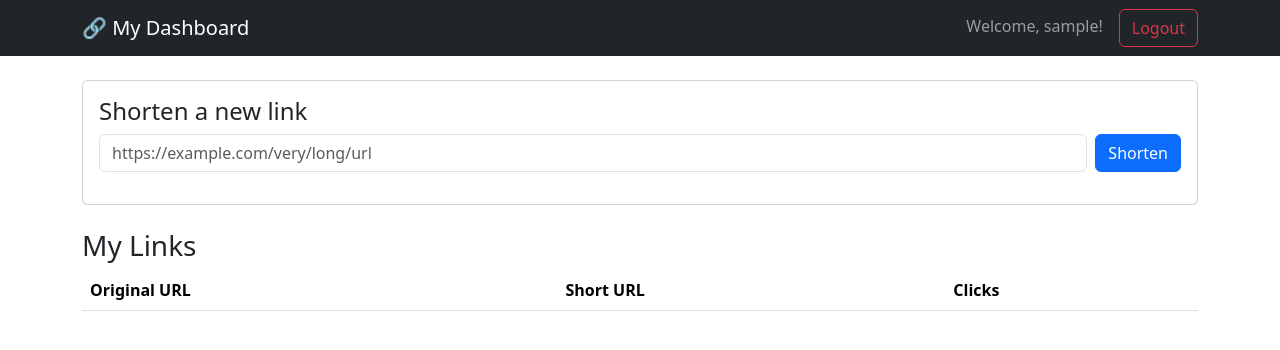
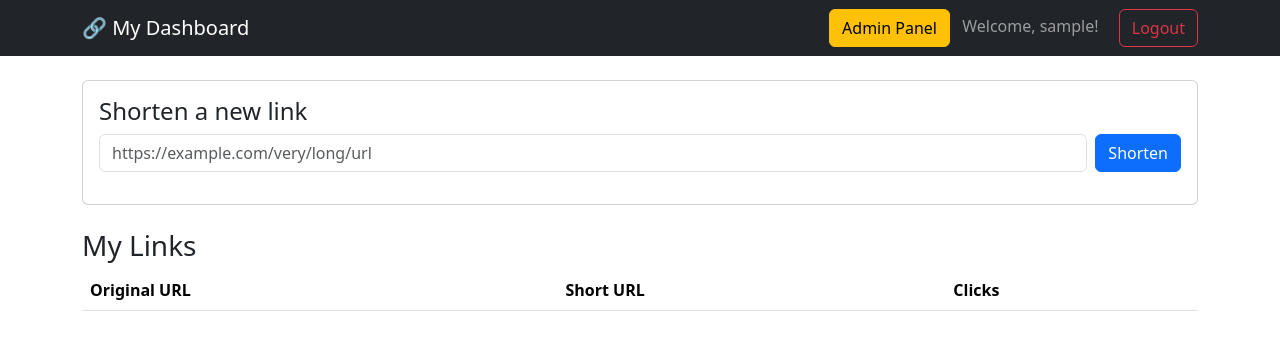
Before and after one commit to nahid270/Link-Shotnear-, a plain HTML site: page templates/dashboard.html in a window 1280 px wide. Drawn offline with nearby package versions, Linux system fonts and the light colour scheme; no server answers; sample sign-in values are in the browser's storage.

Commit message:
Update dashboard.html

```diff
--- a/templates/dashboard.html
+++ b/templates/dashboard.html
@@ -6,7 +6,12 @@
 <body>
     <nav class="navbar navbar-dark bg-dark"><div class="container">
         <a class="navbar-brand" href="/">🔗 My Dashboard</a>
-        <div><span class="navbar-text me-3" id="welcome-user"></span><button class="btn btn-outline-danger" onclick="logout()">Logout</button></div>
+        <div>
+            <!-- অ্যাডমিন বাটনটি এখানে দেখানো হবে -->
+            <div id="admin-link-placeholder" class="d-inline-block"></div>
+            <span class="navbar-text me-3" id="welcome-user"></span>
+            <button class="btn btn-outline-danger" onclick="logout()">Logout</button>
+        </div>
     </div></nav>
     <div class="container mt-4">
         <div class="card mb-4"><div class="card-body">
@@ -26,8 +31,21 @@
     <script>
         const token = localStorage.getItem('jwt_token');
         if (!token) { window.location.href = '/login-page'; }
+
         document.getElementById('welcome-user').innerText = `Welcome, ${localStorage.getItem('username')}!`;
-        function logout() { localStorage.removeItem('jwt_token'); localStorage.removeItem('username'); window.location.href = '/'; }
+
+        function logout() {
+            localStorage.clear(); // সবকিছু মুছে ফেলবে
+            window.location.href = '/';
+        }
+
+        // --- নতুন কোড: অ্যাডমিন বাটন দেখানোর জন্য ---
+        const isAdmin = localStorage.getItem('is_admin');
+        if (isAdmin === 'true') {
+            document.getElementById('admin-link-placeholder').innerHTML =
+                `<a href="/admin-panel" class="btn btn-warning me-2">Admin Panel</a>`;
+        }
+        // ------------------------------------------
 
         async function fetchLinks() {
             const response = await fetch('/user/links', { headers: { 'Authorization': `Bearer ${token}` } });
```
